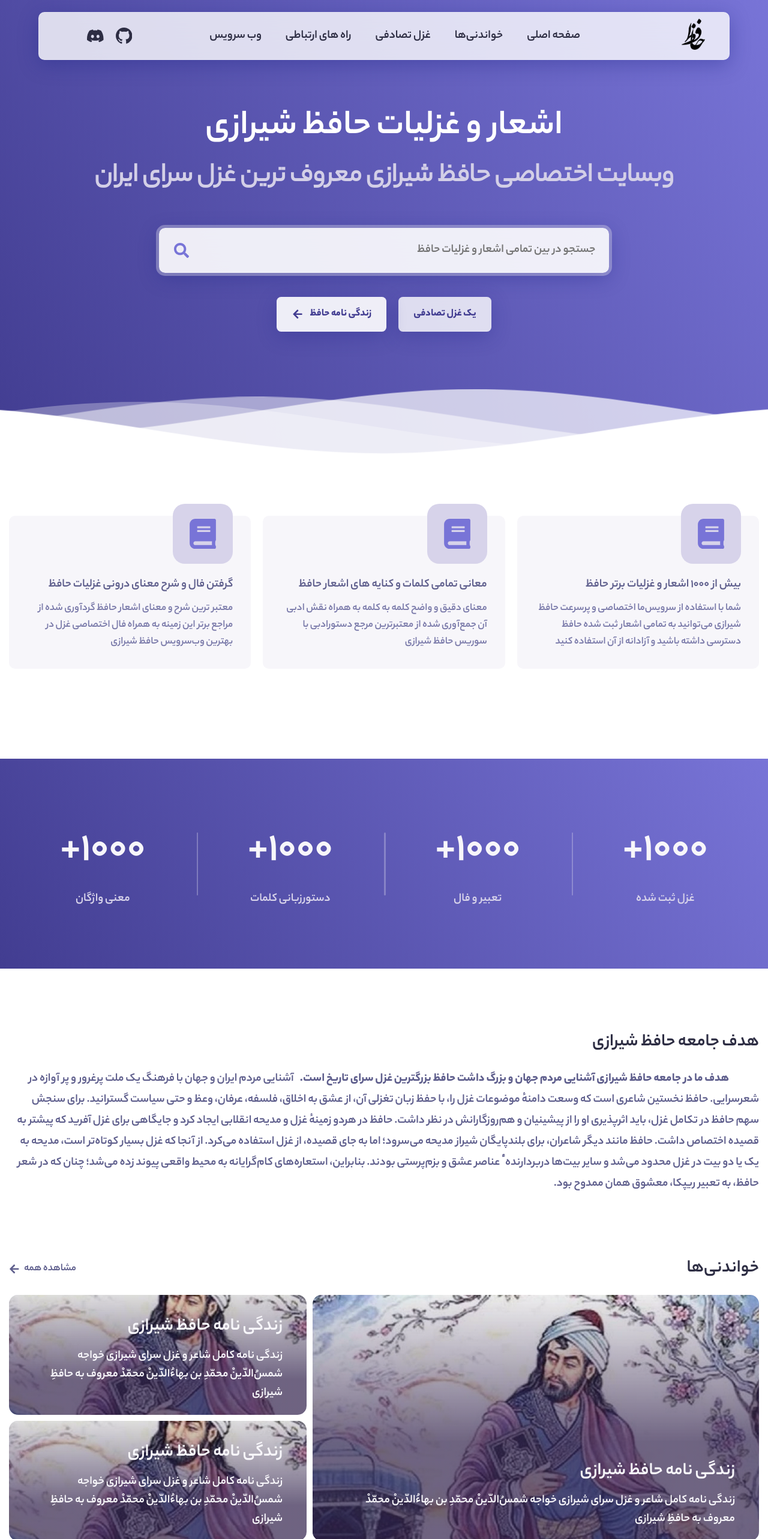
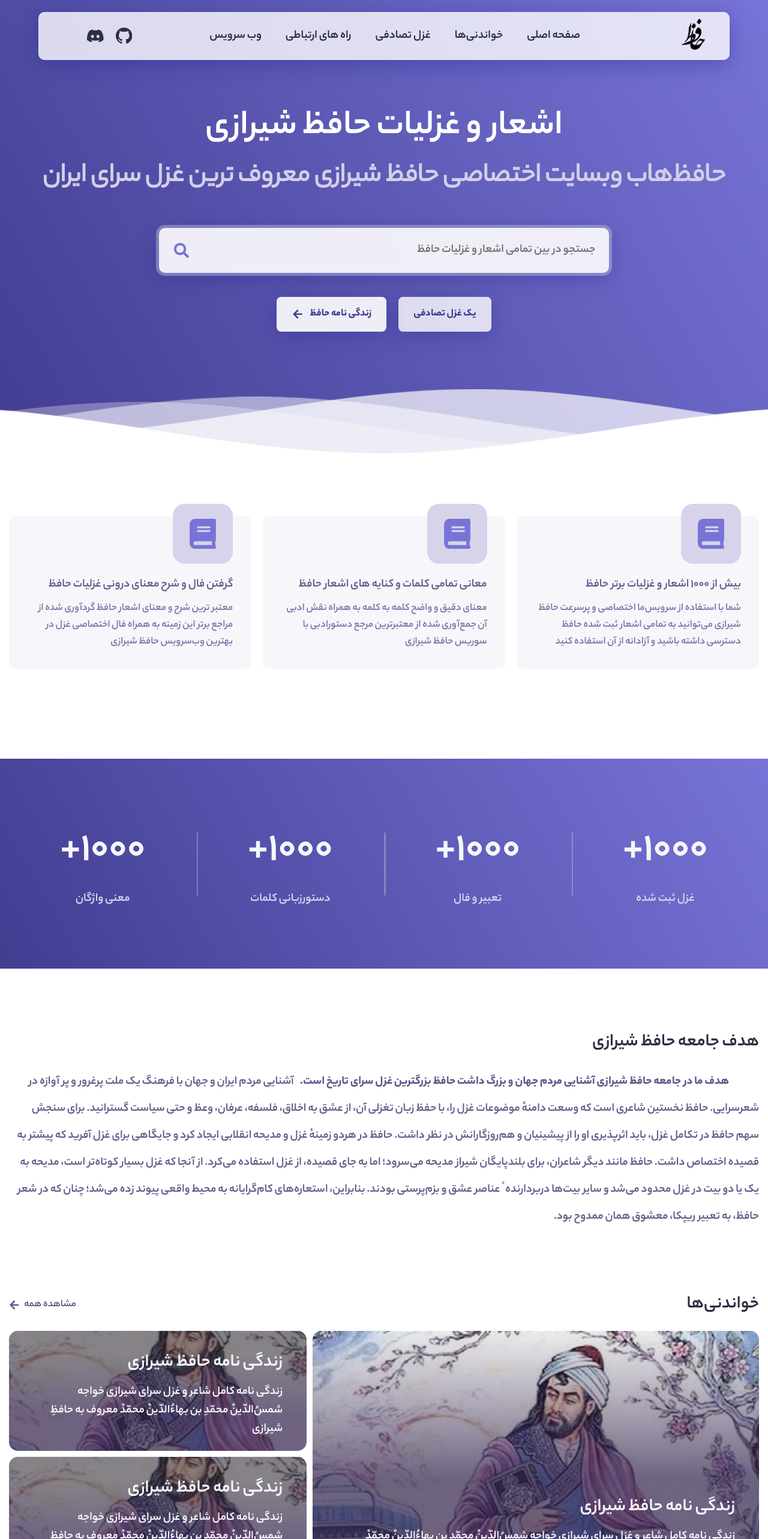
Before and after one commit to hafez-live/Web-Client, a Next.js app: page / in a window 1280 px wide. Shown: the top 2566 px of the page at 60% size. Built offline with nearby package versions, Linux system fonts and the light colour scheme.

Commit message:
fix(Core/Pages): Home styles and hover animations

```diff
--- a/src/components/poem/card.component.tsx
+++ b/src/components/poem/card.component.tsx
@@ -3,12 +3,12 @@ import Link from 'next/link';
 
 import styles from './poem.module.scss';
 
-import { Newline } from '../../utils/helper';
+import { Newline } from '@/utils/helper';
 
 const PoemCard = () =>
 {
     return (
-        <div className={styles.poemCard}>
+        <Link href='/' className={styles.poemCard}>
             <span className={styles.poemCardHeader}>
                 غزل شماره ۱
             </span>
@@ -21,7 +21,7 @@ const PoemCard = () =>
                     </Link>
                 </p>
             </div>
-        </div>
+        </Link>
     );
 };
 
--- a/src/components/poem/poem.module.scss
+++ b/src/components/poem/poem.module.scss
@@ -2,9 +2,27 @@
 {
     &Card
     {
+        display: flex;
+        align-items: flex-start;
+        justify-content: flex-start;
+        flex-direction: column;
+
+        max-width: 100%;
+        max-height: 100%;
         border-radius: 1rem;
         background-color: var(--color-background-primary);
         padding: 2rem;
+        transition: all .2s;
+
+        &:hover
+        {
+            background-color: var(--color-background-secondary);
+
+            & a:hover
+            {
+                color: var(--color-secondary);
+            }
+        }
 
         &Header
         {
--- a/src/pages/index.tsx
+++ b/src/pages/index.tsx
@@ -27,7 +27,7 @@ const Home: NextPage = () =>
             <header className={styles.homeHeader}>
                 <div className={styles.homeHeaderContent}>
                     <h1>اشعار و غزلیات حافظ شیرازی</h1>
-                    <h2>وبسایت اختصاصی حافظ شیرازی معروف ترین غزل سرای ایران</h2>
+                    <h2>حافظ‌هاب وبسایت اختصاصی حافظ شیرازی معروف ترین غزل سرای ایران</h2>
                     <form>
                         <input
                             type='text'
--- a/src/styles/pages/home.module.scss
+++ b/src/styles/pages/home.module.scss
@@ -30,12 +30,14 @@
 
             & h1
             {
+                text-align: center;
                 margin-top: 8rem;
                 font-size: 6rem;
             }
 
             & h2
             {
+                text-align: center;
                 font-size: 4.5rem;
                 color: #d3cfe7;
                 font-family: 'YekanBakhRegular', sans-serif;
@@ -237,8 +239,14 @@
         & h2
         {
             font-size: 2rem;
-            line-height: 3.5rem;
+            font-weight: 400;
+            line-height: 4.5rem;
             color: var(--color-font-secondary);
+
+            & > strong
+            {
+                font-weight: 500;
+            }
 
             *
             {
@@ -274,10 +282,21 @@
 
                 font-size: 1.75rem;
                 color: var(--color-font-secondary);
+                transition: all .2s;
 
                 & > svg
                 {
                     fill: var(--color-font-secondary);
+                }
+
+                &:hover
+                {
+                    color: var(--color-font-tertiary);
+
+                    & > svg
+                    {
+                        fill: var(--color-font-tertiary);
+                    }
                 }
             }
         }
@@ -357,7 +376,7 @@
 
                     &:after
                     {
-                        background: transparent linear-gradient(180deg, rgba(53, 47, 58, 0.2) 0%, rgba(55, 40, 81, 0.9) 70%) 0 0 no-repeat padding-box;
+                        background: transparent linear-gradient(180deg, rgba(53, 47, 58, 0.75) 20%, rgba(55, 40, 81, 0.9) 70%) 0 0 no-repeat padding-box;
                     }
                 }
 
@@ -368,7 +387,7 @@
 
                     &:after
                     {
-                        background: transparent linear-gradient(180deg, rgba(53, 47, 58, 0.2) 0%, rgba(55, 40, 81, 0.9) 70%) 0 0 no-repeat padding-box;
+                        background: transparent linear-gradient(180deg, rgba(53, 47, 58, 0.75) 20%, rgba(55, 40, 81, 0.9) 70%) 0 0 no-repeat padding-box;
                     }
                 }
 
@@ -409,12 +428,23 @@
                 justify-content: center;
                 gap: .75rem;
 
+                transition: all .2s;
                 font-size: 1.75rem;
                 color: var(--color-font-secondary);
 
                 & > svg
                 {
                     fill: var(--color-font-secondary);
+                }
+
+                &:hover
+                {
+                    color: var(--color-font-tertiary);
+
+                    & > svg
+                    {
+                        fill: var(--color-font-tertiary);
+                    }
                 }
             }
         }
```
